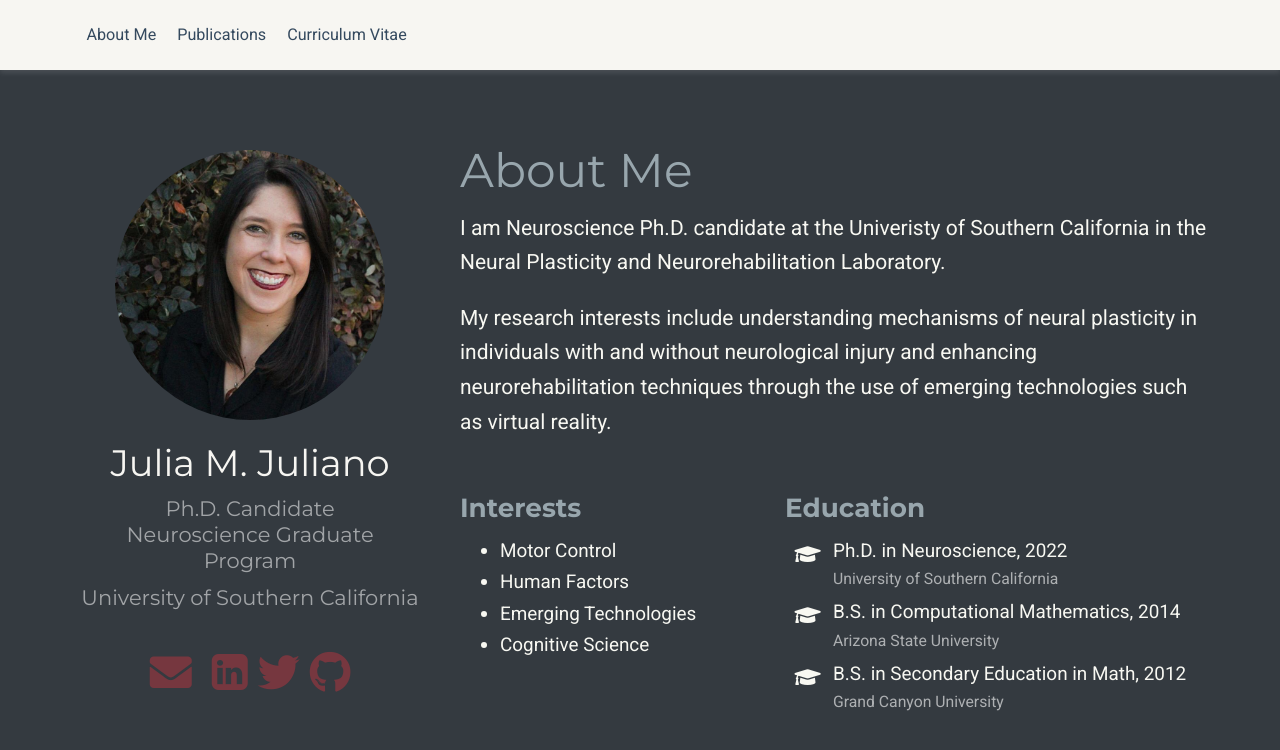
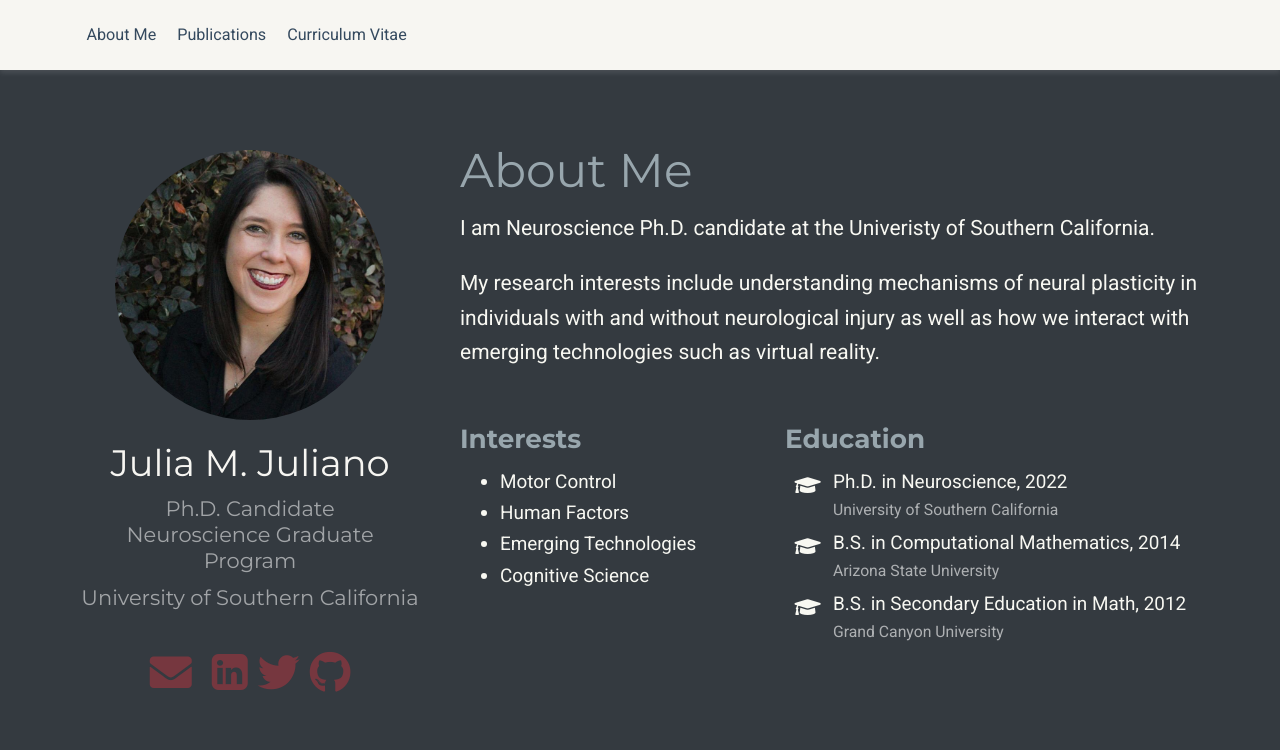
Before and after one commit to juliamjuliano/juliamjuliano.github.io, a Jekyll site: the page built from index.html, in a window 1280 px wide. Shown: the top 750 px of the page. Built offline with Jekyll 4.4.1, drawn with Linux system fonts in a browser that asks for light colours; nearby versions of some CDN libraries; a style sheet for code colours, icons or effects is not loaded.

Commit message:
Update index.html

```diff
--- a/index.html
+++ b/index.html
@@ -55,8 +55,8 @@ title: Julia M. Juliano
                     <h1>About Me</h1>
                     <div class="container">
                         <div class="row marketing">
- 	                           <p>I am Neuroscience Ph.D. candidate at the Univeristy of Southern California in the Neural Plasticity and Neurorehabilitation Laboratory.</p>
- 	                           <p>My research interests include understanding mechanisms of neural plasticity in individuals with and without neurological injury and enhancing neurorehabilitation techniques through the use of emerging technologies such as virtual reality.</p>
+ 	                           <p>I am Neuroscience Ph.D. candidate at the Univeristy of Southern California.</p>
+ 	                           <p>My research interests include understanding mechanisms of neural plasticity in individuals with and without neurological injury as well as how we interact with emerging technologies such as virtual reality.</p>
                         </div>
                     </div>
 
```
